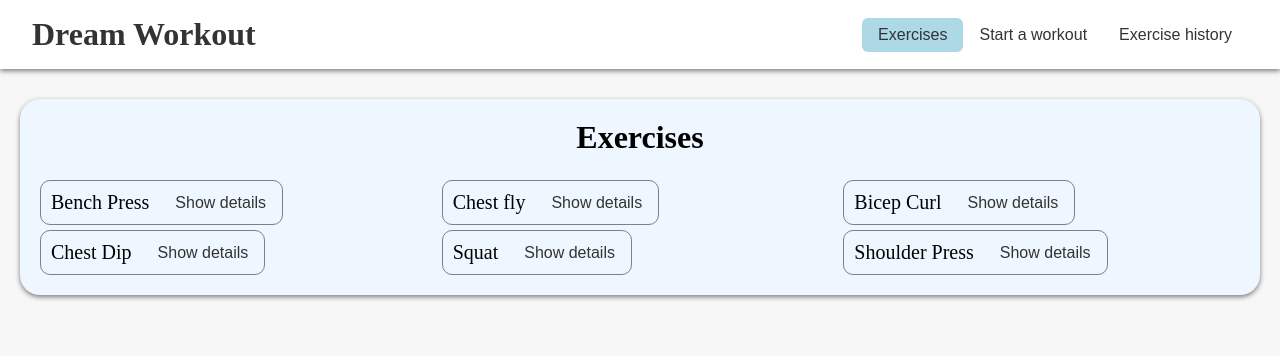
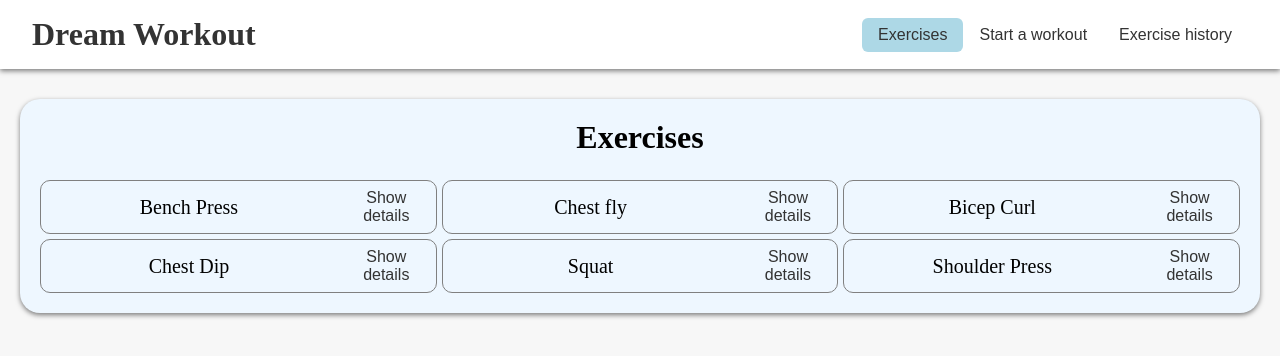
Before and after one commit to christianyarwood62/workout-app, a React (Vite) app: page / in a window 1280 px wide. Shown: the top 356 px of the page. Built offline with nearby package versions, Linux system fonts and the light colour scheme.

Commit message:
add max width to exercise in exercise-list

```diff
--- a/src/index.css
+++ b/src/index.css
@@ -75,6 +75,7 @@ nav button:hover,
 .exercise-details-tab {
   display: flex;
   flex-direction: column;
+  min-width: 100px;
 }
 
 .exercises-list-component,
@@ -94,18 +95,21 @@ nav button:hover,
 .exercises-list {
   display: grid;
   grid-template-columns: repeat(3, 1fr);
-  flex-direction: column;
   gap: 5px;
 }
 
-*/ .exercise p {
+.exercise p {
   padding: 10px;
+  width: 100%;
 }
 
 .exercise {
   border: 1px solid gray;
   border-radius: 10px;
-  width: fit-content;
+  width: max;
+  display: flex;
+  gap: 0px;
+  justify-content: space-between;
 }
 
 .exercise p {
```
